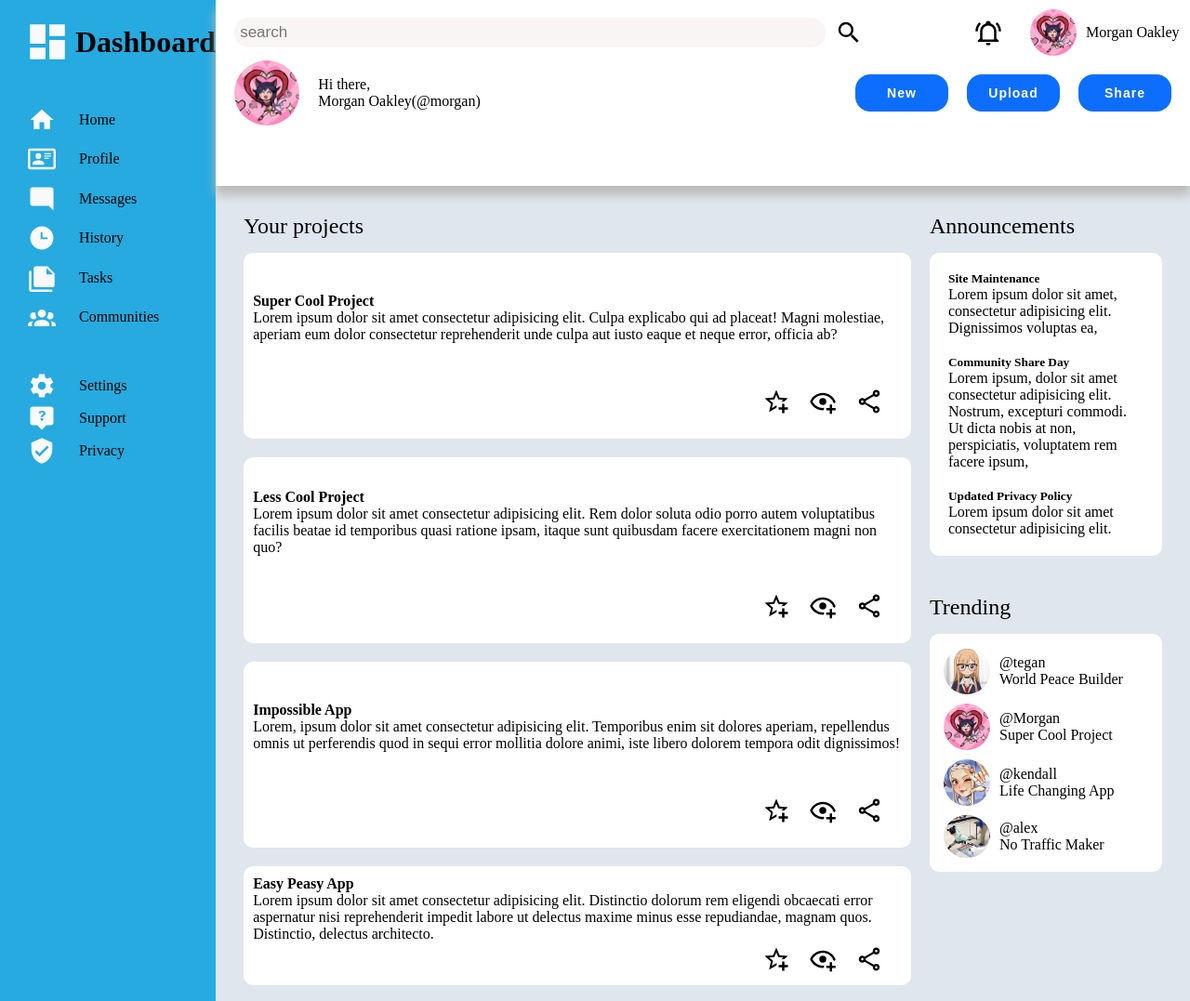
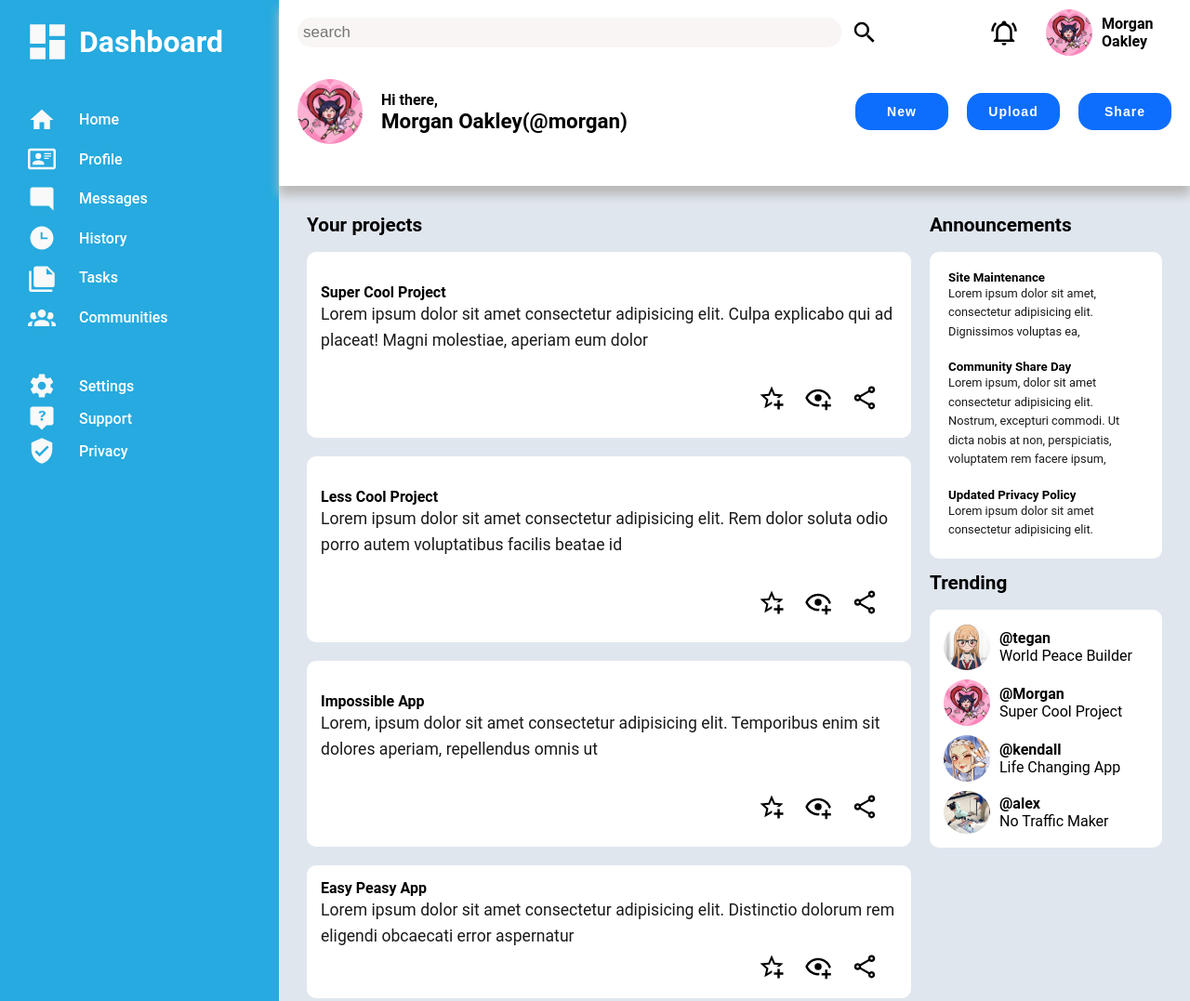
Before and after one commit to Dubu341/Admin-Dashboard, a plain HTML site: page index.html in a window 1280 px wide. Shown: the top 1077 px of the page at 93% size. Drawn offline with Linux system fonts and the light colour scheme.

Commit message:
add font css styles

```diff
--- a/index.html
+++ b/index.html
@@ -15,7 +15,7 @@
             src="icons/view-dashboard.svg"
             alt="Dashboard"
           />
-          <h1>Dashboard</h1>
+          <p>Dashboard</p>
         </div>
         <div class="side-bar-columns">
           <img src="icons/home.svg" alt="Home" />
@@ -86,8 +86,7 @@
                 <p>
                   Lorem ipsum dolor sit amet consectetur adipisicing elit. Culpa
                   explicabo qui ad placeat! Magni molestiae, aperiam eum dolor
-                  consectetur reprehenderit unde culpa aut iusto eaque et neque
-                  error, officia ab?
+
                 </p>
               </div>
               <div class="card-icons">
@@ -111,8 +110,7 @@
                 <p>
                   Lorem ipsum dolor sit amet consectetur adipisicing elit. Rem
                   dolor soluta odio porro autem voluptatibus facilis beatae id
-                  temporibus quasi ratione ipsam, itaque sunt quibusdam facere
-                  exercitationem magni non quo?
+
                 </p>
               </div>
               <div class="card-icons">
@@ -135,8 +133,7 @@
                 <p>
                   Lorem, ipsum dolor sit amet consectetur adipisicing elit.
                   Temporibus enim sit dolores aperiam, repellendus omnis ut
-                  perferendis quod in sequi error mollitia dolore animi, iste
-                  libero dolorem tempora odit dignissimos!
+
                 </p>
               </div>
               <div class="card-icons">
@@ -159,9 +156,7 @@
                 <p>
                   Lorem ipsum dolor sit amet consectetur adipisicing elit.
                   Distinctio dolorum rem eligendi obcaecati error aspernatur
-                  nisi reprehenderit impedit labore ut delectus maxime minus
-                  esse repudiandae, magnam quos. Distinctio, delectus
-                  architecto.
+
                 </p>
               </div>
               <div class="card-icons">
@@ -184,8 +179,7 @@
                 <p>
                   Lorem ipsum dolor sit amet consectetur adipisicing elit.
                   Beatae fugit facere commodi maxime, vitae iste cum, molestias
-                  hic aliquid excepturi aperiam minima nobis repellat harum
-                  error quam id eveniet suscipit?
+
                 </p>
               </div>
               <div class="card-icons">
@@ -208,8 +202,7 @@
                 <p>
                   Lorem ipsum dolor sit amet consectetur adipisicing elit.
                   Dignissimos ex possimus, alias tempore reiciendis quia ipsa?
-                  Fugit culpa, incidunt facilis corporis ut ipsa doloremque
-                  molestiae placeat est mollitia iure exercitationem.
+
                 </p>
               </div>
               <div class="card-icons">
--- a/styles.css
+++ b/styles.css
@@ -1,6 +1,20 @@
 * {
   margin: 0;
   padding: 0;
+}
+body {
+  font-family:
+    Roboto,
+    system-ui,
+    -apple-system,
+    BlinkMacSystemFont,
+    "Segoe UI",
+    Oxygen,
+    Ubuntu,
+    Cantarell,
+    "Open Sans",
+    "Helvetica Neue",
+    sans-serif;
 }
 img,
 .icon {
@@ -18,7 +32,7 @@ img,
 }
 .layout {
   display: grid;
-  grid-template-columns: 1fr 5fr;
+  grid-template-columns: 300px 5fr;
   grid-template-rows: 200px 1fr;
 }
 .side-bar {
@@ -30,6 +44,9 @@ img,
   grid-template-rows: 50px 250px 100px;
   grid-template-columns: 1fr;
   gap: 40px;
+  font-size: 1rem;
+  font-weight: 500;
+  color: white;
 }
 .side-bar img {
   filter: invert(99%) sepia(1%) saturate(27%) hue-rotate(262deg)
@@ -42,7 +59,11 @@ img,
   gap: 5px;
 }
 .dash {
-  margin-left: -4px;
+  font-size: 2rem;
+  font-weight: 600;
+}
+.dash img {
+  margin: -4px;
 }
 
 .header {
@@ -50,7 +71,16 @@ img,
   box-shadow: 0px 10px 10px 0px #bababa;
   display: grid;
   grid-template-rows: 50px 100px;
+  gap: 20px;
   align-items: center;
+  font-size: 1rem;
+  font-weight: 700;
+}
+.greeting-msg {
+  font-size: 1rem;
+}
+.username {
+  font-size: 1.4rem;
 }
 .search-bar-container {
   margin-top: 20px;
@@ -128,17 +158,26 @@ button:hover {
 }
 .projects > p,
 .news > div > p {
-  font-size: 24px;
+  font-size: 1.3em;
+  font-weight: 600;
   margin-bottom: 15px;
+  line-height: 1.25;
 }
 .card {
   border-radius: 10px;
   background-color: white;
-  padding: 10px;
+  padding: 15px;
   display: grid;
   grid-template-columns: 1fr;
   grid-template-rows: 2fr 1fr;
   align-items: center;
+}
+.card > div > p {
+  max-width: min(65ch, 100%);
+  font-size: 1.1rem;
+  line-height: 1.6;
+  text-wrap: pretty;
+  color: #1a1a1a;
 }
 .card-icons {
   display: grid;
@@ -148,8 +187,7 @@ button:hover {
 .news {
   display: grid;
   grid-template-columns: 1fr;
-  grid-template-rows: 400px 400px;
-  gap: 10px;
+  grid-template-rows: 385px 300px;
 }
 .announcements {
   border-radius: 10px;
@@ -159,6 +197,13 @@ button:hover {
   grid-template-columns: 1fr;
   gap: 20px;
   padding: 20px;
+}
+.announcements > div > p {
+  max-width: min(65ch, 100%);
+  font-size: 0.8rem;
+  line-height: 1.6;
+  text-wrap: pretty;
+  color: #1a1a1a;
 }
 .trending {
   border-radius: 10px;
@@ -173,3 +218,10 @@ button:hover {
   gap: 10px;
   align-items: center;
 }
+.trending > div > div > p {
+  font-size: 1rem;
+}
+.trending > div > div > p:first-of-type {
+  font-size: 1rem;
+  font-weight: 700;
+}
```
